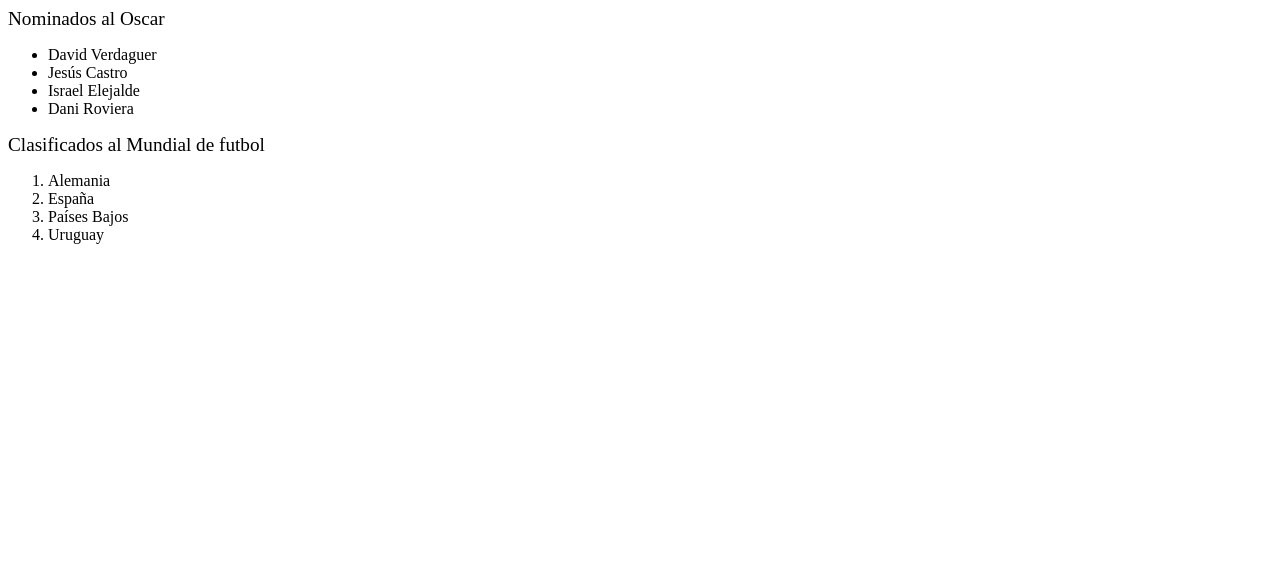
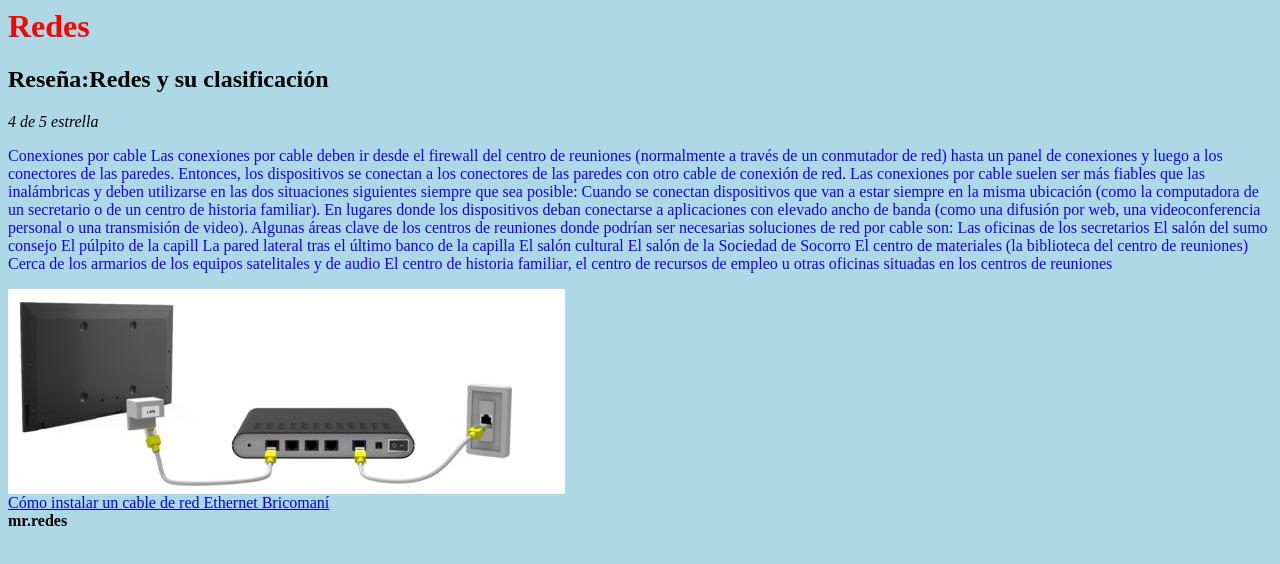
Before and after one commit to JesusMorales0108/Practica, a plain HTML site: page index.html in a window 1280 px wide. Drawn offline with Linux system fonts and the light colour scheme.

Commit message:
Add files via upload

```diff
--- a/index.html
+++ b/index.html
@@ -1,16 +1,31 @@
 <html>
-    <big>Nominados al Oscar</big>
-    <ul>
-        <li>David Verdaguer</li>
-        <li>Jesús Castro</li>
-        <li>Israel Elejalde</li>
-        <li>Dani Roviera</li>
-    </ul>
-    <big>Clasificados al Mundial de futbol</big>
-    <ol>
-         <li>Alemania</li>
-         <li>España</li>
-         <li>Países Bajos</li>
-          <li>Uruguay</li>
-    </ol>
-</html>
+    <body>
+        <body bgcolor=lightblue ></body>
+        <h1 style ="color:red"  > Redes </h1>
+        <h2>Reseña:Redes y su clasificación</h2>
+        <p><i>4 de 5 estrella</i></p>
+        <p style="color:rgb(17, 0, 255)">Conexiones por cable
+            Las conexiones por cable deben ir desde el firewall del centro de reuniones (normalmente a través de un conmutador de red) hasta un panel de conexiones y luego a los conectores de las paredes. Entonces, los dispositivos se conectan a los conectores de las paredes con otro cable de conexión de red.
+
+            Las conexiones por cable suelen ser más fiables que las inalámbricas y deben utilizarse en las dos situaciones siguientes siempre que sea posible:
+            Cuando se conectan dispositivos que van a estar siempre en la misma ubicación (como la computadora de un secretario o de un centro de historia familiar).
+            En lugares donde los dispositivos deban conectarse a aplicaciones con elevado ancho de banda (como una difusión por web, una videoconferencia personal o una transmisión de video).
+            Algunas áreas clave de los centros de reuniones donde podrían ser necesarias soluciones de red por cable son:
+            Las oficinas de los secretarios
+            El salón del sumo consejo
+            El púlpito de la capill
+            La pared lateral tras el último banco de la capilla
+            El salón cultural
+            El salón de la Sociedad de Socorro
+            El centro de materiales (la biblioteca del centro de reuniones)
+            Cerca de los armarios de los equipos satelitales y de audio
+            El centro de historia familiar, el centro de recursos de empleo u otras oficinas situadas en los centros de reuniones</p>
+            <img src="img.jpg">
+            <br>
+            <a href="https://www.youtube.com/watch?v=ekTLYuQ_p6s&pp=ygUUY29uZXhpb24gcG9yIGNhbGJsZSA%3D">Cómo instalar un cable de red Ethernet   Bricomaní</a>
+            <br>
+            <b>mr.redes</b>
+     </body>
+    <a href="Practica2.html"></a>
+    <a href="tabla.html"></a>
+<html>
```
